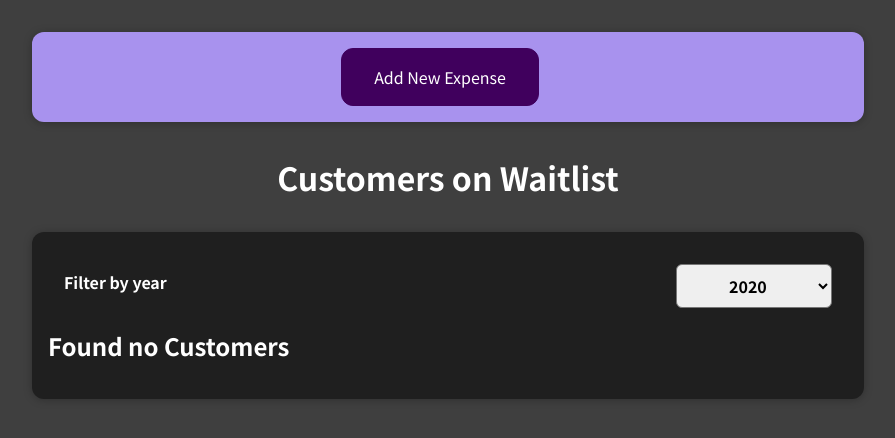
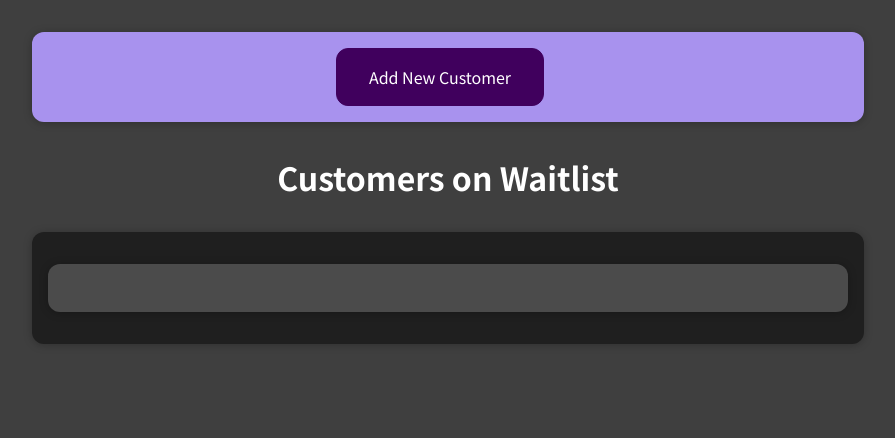
Before and after one commit to Nomad9-0/Inventory-Updater, a React (Create React App) app in the folder inventory-updater/: page / in a window 1280 px wide. Shown: the top 438 px of the page, without its empty margins (192-1087 px from the left). Built offline with nearby package versions, Linux system fonts and the light colour scheme.

Commit message:
console logging form customers. Still need tot get it to dosplay

```diff
--- a/inventory-updater/src/components/Customers/CustomerForm.js
+++ b/inventory-updater/src/components/Customers/CustomerForm.js
@@ -4,7 +4,7 @@ import './CustomerForm.css';
 const CustomerForm = (props) => {
     const [enteredName, setEnteredName] = useState('');
     const [enteredProduct, setEnteredProduct] = useState('');
-    const [enteredDate, setEnteredDate] = useState('');
+    // const [enteredDate, setEnteredDate] = useState('');
     const [enteredPhoneNumber, setEnteredPhoneNumber] = useState('');
     const [enteredEmail, setEnteredEmail] = useState('');
     // const [userInput, setUserInput] = useState({
@@ -32,13 +32,13 @@ const CustomerForm = (props) => {
         // })
     };
 
-    const dateChangeHandler = (event) => {
-        setEnteredDate(event.target.value);
-        // setUserInput({
-        //     ...userInput,
-        //     enteredDate: event.target.value
-        // })
-    };
+    // const dateChangeHandler = (event) => {
+    //     setEnteredDate(event.target.value);
+    //     // setUserInput({
+    //     //     ...userInput,
+    //     //     enteredDate: event.target.value
+    //     // })
+    // };
 
     const phoneNumberChangeHandler = (event) => {
         setEnteredPhoneNumber(event.target.value);
@@ -61,14 +61,14 @@ const CustomerForm = (props) => {
         const customerData = {
             name: enteredName,
             product: enteredProduct,
-            date: new Date(enteredDate),
+            //date: new Date(enteredDate),
             phonenumber: enteredPhoneNumber,
             email: enteredEmail
         };
         props.onSaveCustomerData(customerData);
         setEnteredName('');
         setEnteredProduct('');
-        setEnteredDate('');
+        // setEnteredDate('');
         setEnteredPhoneNumber('');
         setEnteredEmail('');
     };
@@ -92,7 +92,7 @@ const CustomerForm = (props) => {
                         onChange={productChangeHandler}
                     />
                 </div>
-                <div className="new-customer__control">
+                {/* <div className="new-customer__control">
                     <label>Date</label>
                     <input
                         type='date'
@@ -101,7 +101,7 @@ const CustomerForm = (props) => {
                         value={enteredDate}
                         onChange={dateChangeHandler}
                     />
-                </div>
+                </div> */}
                 <div className="new-customer__control">
                     <label>Phone Number</label>
                     <input
--- a/inventory-updater/src/components/Customers/CustomerItem.js
+++ b/inventory-updater/src/components/Customers/CustomerItem.js
@@ -1,5 +1,5 @@
 import React from 'react';
-import CustomerDate from './CustomerDate';
+//import CustomerDate from './CustomerDate';
 import Card from '../UI/Card';
 import './CustomerItem.css';
 
@@ -7,9 +7,13 @@ const CustomerItem = (props) => {
     return (
         <li>
             <Card className="customer-item">
-                <CustomerDate date={props.date} />
+                {/* <CustomerDate date={props.date} /> */}
                 <div className="customer-item__description">
                     <h2>{props.name}</h2>
+                    <span>{props.id}</span>
+                    <p>{props.product}</p>
+                    <p>{props.phonenumber}</p>
+                    <p>{props.email}</p>
                 </div>
             </Card>
         </li>
--- a/inventory-updater/src/components/Customers/CustomerList.js
+++ b/inventory-updater/src/components/Customers/CustomerList.js
@@ -2,20 +2,22 @@ import CustomerItem from "./CustomerItem";
 import "./CustomerList.css"
 
 const CustomerList = props => {
-    if (props.items.length === 0) {
-        return <h2 className='customer-list__fallback'>Found no Customers</h2>
-    }
+    // if (props.items.length === 0) {
+    //     return <h2 className='customer-list__fallback'>Found no Customers</h2>
+    // }
 
     return (
         <ul className="customers-list">
-            {props.items.map((customer) => (
-                <CustomerItem
-                    key={customer.id}
-                    title={customer.name}
-                    amount={customer.phonenumber}
-                    date={customer.email}
-                />
-            ))}
+            {/* {props.items.map((customer) => ( */}
+                {/* <CustomerItem
+                    // key={customer.id}
+                    // name={customer.name}
+                    // phonenumber={customer.phonenumber}
+                    // email={customer.email}
+                    //date={customer.date}
+                /> */}
+            {/* ))} */}
+            <CustomerItem />
         </ul>
     )
 }
--- a/inventory-updater/src/components/Customers/Customers.js
+++ b/inventory-updater/src/components/Customers/Customers.js
@@ -1,27 +1,27 @@
 import React, { useState } from "react";
 import Card from '../UI/Card';
-import CustomerFilter from "./CustomerFilter";
+// import CustomerFilter from "./CustomerFilter";
 import CustomerList from "./CustomerList";
 import './Customers.css';
 
 
 const Customers = (props) => {
-    const [filteredYear, setFilteredYear] = useState('2020');
+    // const [filteredYear, setFilteredYear] = useState('2020');
 
-    const filterChangeHandler = selectedYear => {
-        setFilteredYear(selectedYear);
-    }
+    // const filterChangeHandler = selectedYear => {
+    //     setFilteredYear(selectedYear);
+    // }
 
-    const filteredCustomers = props.items.filter(customer => {
-       //return customer.date.getFullYear().toString() === filteredYear;
-       console.log('date');
-    })
+    // const filteredCustomers = props.items.filter(customer => {
+    //    //return customer.date.getFullYear().toString() === filteredYear;
+    // })
 
     return(
         <div>
             <Card className='customers'>
-                <CustomerFilter selected={filteredYear} onChangeFilter={filterChangeHandler} />
-                <CustomerList items={filteredCustomers} />
+                {/* <CustomerFilter selected={filteredYear} onChangeFilter={filterChangeHandler} /> */}
+                {/* <CustomerList items={filteredCustomers} />  */}
+                <CustomerList />
             </Card>
         </div>
     );
--- a/inventory-updater/src/components/Customers/NewCustomer.js
+++ b/inventory-updater/src/components/Customers/NewCustomer.js
@@ -10,7 +10,8 @@ const NewCustomer = (props) => {
             ...enteredCustomerData,
             id: Math.random().toString()
         };
-        props.onAddCustomer(customerData);
+        props.onAddExpense(customerData);
+        console.log(customerData);
         setIsEditing(false);
     };
 
@@ -24,7 +25,7 @@ const NewCustomer = (props) => {
 
     return (
         <div className='new-customer'>
-            {!isEditing && <button onClick={startEditingHandler}>Add New Expense</button>}
+            {!isEditing && <button onClick={startEditingHandler}>Add New Customer</button>}
             {isEditing && <CustomerForm onSaveCustomerData={saveCustomerDataHandler} onCancel={stopEditingHandler}/>}
         </div>
     );
```
